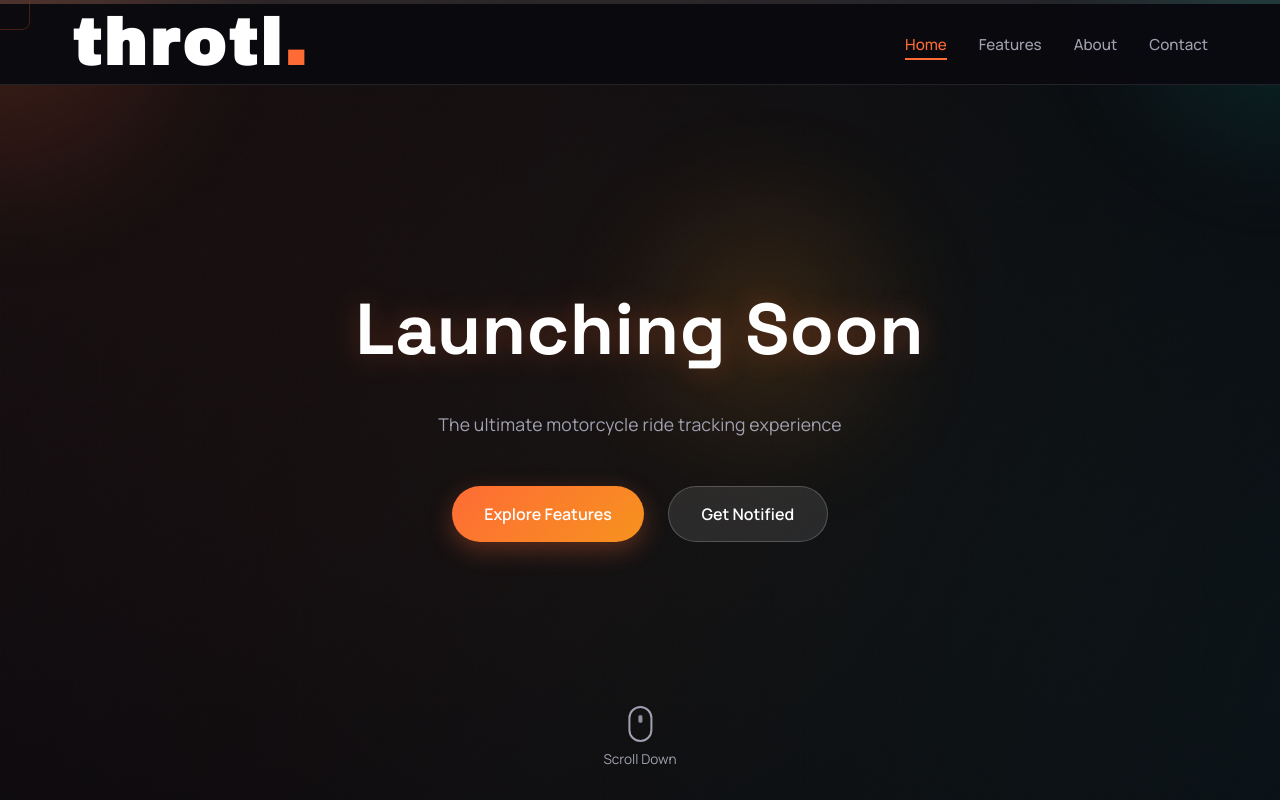
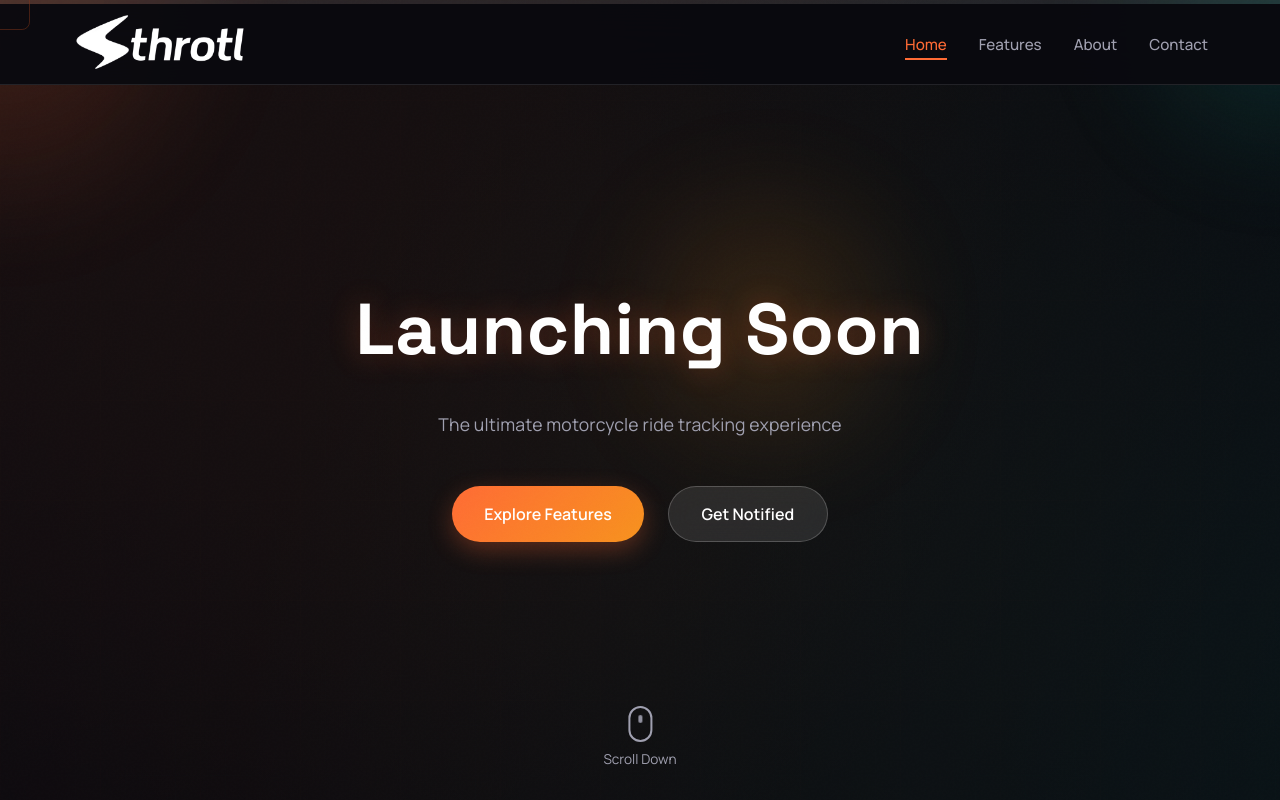
Before and after one commit to DistronX/moto_tracker_website, a plain HTML site: page index.html in a window 1280 px wide. Shown: the top 800 px of the page. Drawn offline with Linux system fonts and the light colour scheme; a web font is replaced by a local one.

Commit message:
Update website logo: replace text branding with new image logo
- Add logo.png: New Moto Tracker logo image
- Update index.html: Replace text 'throtl.' with <img> in nav & footer
- Update styles.css: Add .logo-image and .footer-logo styles with proper sizing and white filter for dark theme

```diff
--- a/index.html
+++ b/index.html
@@ -33,7 +33,7 @@
     <nav class="navbar">
         <div class="nav-container">
             <div class="logo-container">
-                <h1 class="brand-name">throtl<span class="brand-dot">.</span></h1>
+                <img src="logo.png" alt="Throtl Logo" class="logo-image">
             </div>
             <button class="mobile-menu-toggle" aria-label="Toggle menu">
                 <span class="material-icons">menu</span>
@@ -236,7 +236,7 @@
         <div class="container">
             <div class="footer-content">
                 <div class="footer-brand">
-                    <h3>throtl<span class="brand-dot">.</span></h3>
+                    <img src="logo.png" alt="Throtl Logo" class="footer-logo">
                     <p>The ultimate motorcycle ride tracking experience</p>
                 </div>
                 <div class="footer-links">
--- a/styles.css
+++ b/styles.css
@@ -232,6 +232,21 @@ body:hover .cursor-follower {
 
 .logo-container {
     margin: 0;
+}
+
+.logo-image {
+    height: 60px;
+    width: auto;
+    object-fit: contain;
+    filter: brightness(0) invert(1); /* Make it white to match the text */
+}
+
+.footer-logo {
+    height: 40px;
+    width: auto;
+    object-fit: contain;
+    margin-bottom: 1rem;
+    filter: brightness(0) invert(1); /* Make it white to match the text */
 }
 
 .nav-links {
```
Also changed, not shown: logo.png (added).
